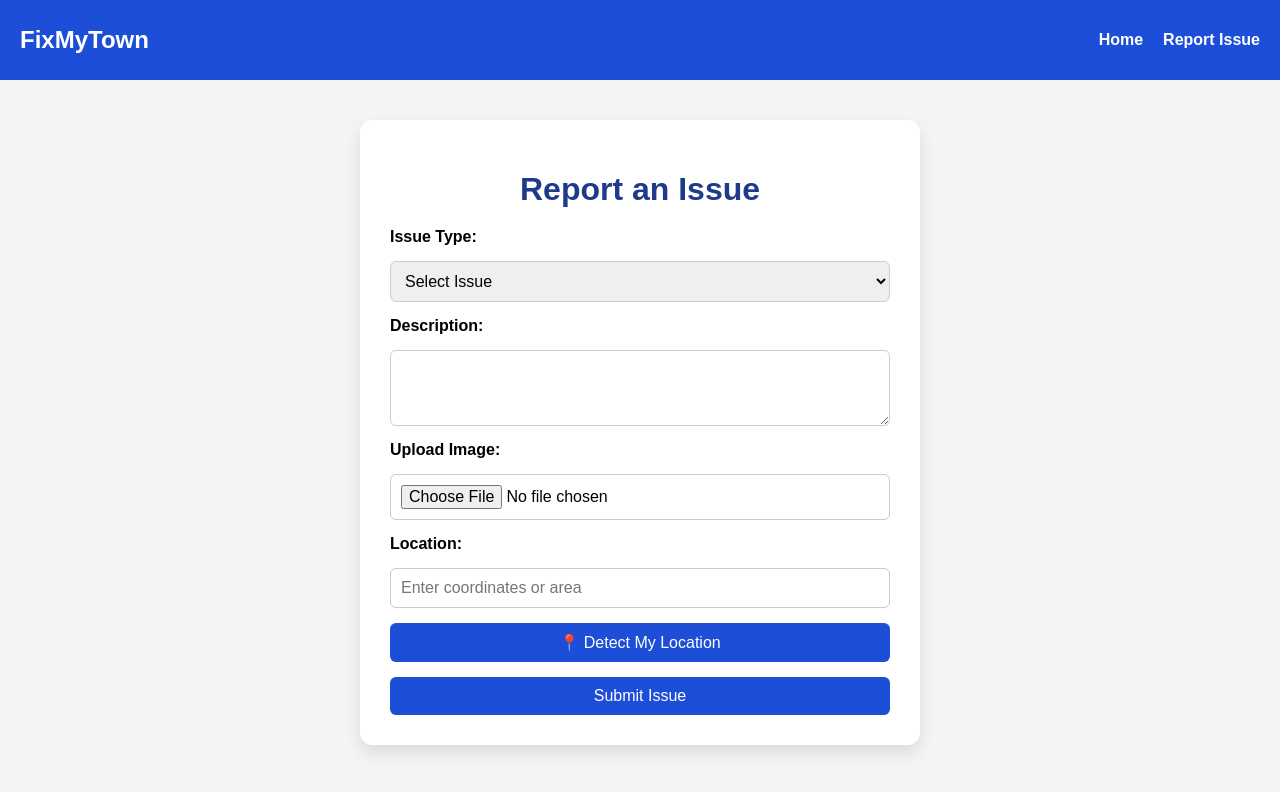
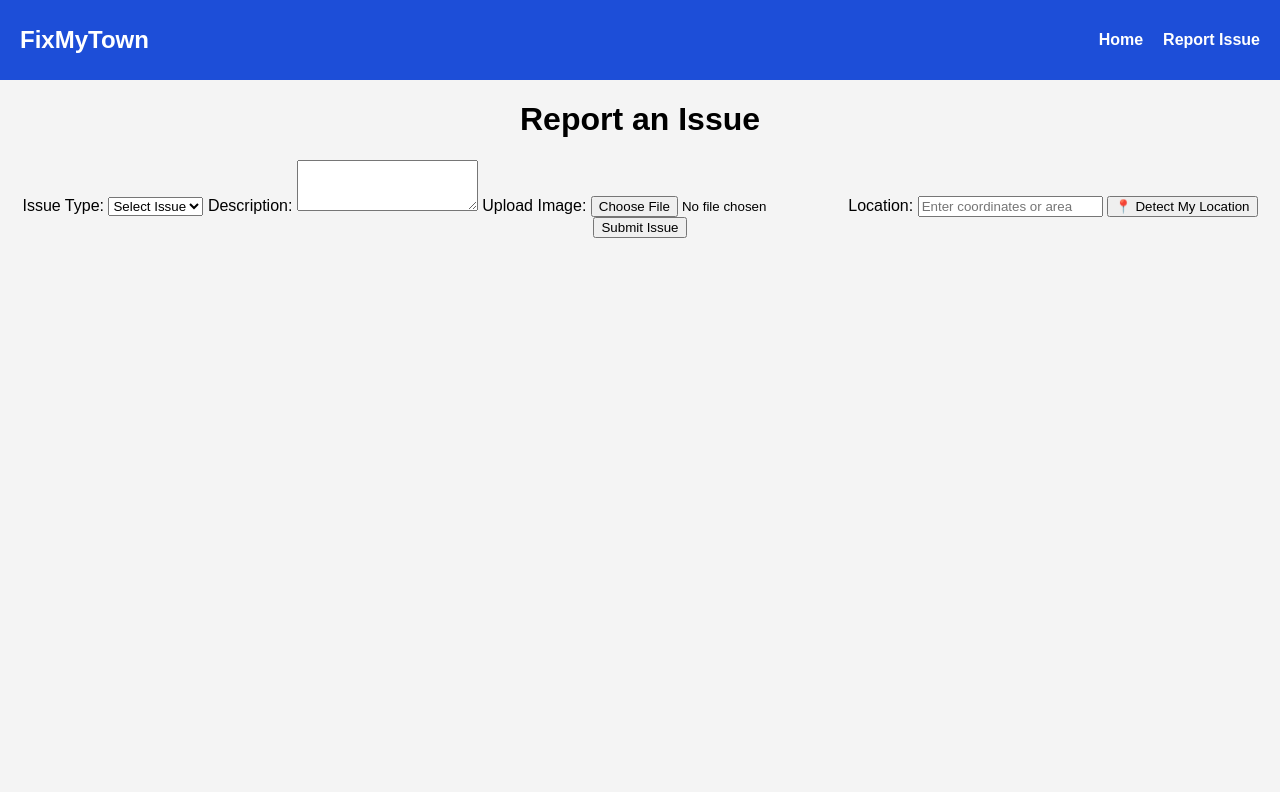
Before and after one commit to Sulakhshana/Local-Issues-Reporter, a plain HTML site: page docs/report.html in a window 1280 px wide. Drawn offline with Linux system fonts and the light colour scheme.

Commit message:
Update style.css

```diff
--- a/docs/style.css
+++ b/docs/style.css
@@ -47,19 +47,33 @@ body {
   background: linear-gradient(135deg, #3b82f6, #9333ea);
 }
 
-/* Glassmorphic Title */
+/* Glassmorphic Title with Typing Animation */
 .site-title {
-    font-size: 4rem;
-    font-weight: bold;
+  font-size: 5rem;
+  font-weight: 900;
   color: white;
   text-align: center;
-    padding: 20px;
   background: rgba(255, 255, 255, 0.1);
   backdrop-filter: blur(10px);
   -webkit-backdrop-filter: blur(10px);
-    border-radius: 10px;
-    padding: 20px 40px;
+  border-radius: 15px;
+  padding: 30px 50px;
   display: inline-block;
+  letter-spacing: 2px;
+  white-space: nowrap;
+  overflow: hidden;
+  border-right: 3px solid rgba(255,255,255,0.75); /* Blinking cursor */
+  animation: blink-caret 1s step-end infinite;
+}
+
+/* Optional blinking cursor animation */
+@keyframes blink-caret {
+  from, to {
+    border-color: transparent;
+  }
+  50% {
+    border-color: rgba(255,255,255,0.75);
+  }
 }
 
 /* Main Content */
@@ -83,60 +97,3 @@ h2 {
   font-size: 2rem;
   color: #1e3a8a;
 }
-
-/* -------- Report Form Styles -------- */
-.report-container {
-    max-width: 500px;
-    margin: 40px auto;
-    padding: 30px;
-    background: white;
-    border-radius: 12px;
-    box-shadow: 0 8px 16px rgba(0, 0, 0, 0.1);
-}
-
-.report-container h1 {
-    font-size: 2rem;
-    color: #1e3a8a;
-    margin-bottom: 20px;
-}
-
-#reportForm {
-    display: flex;
-    flex-direction: column;
-    gap: 15px;
-    text-align: left;
-}
-
-#reportForm label {
-    font-weight: bold;
-}
-
-#reportForm input,
-#reportForm select,
-#reportForm textarea,
-#reportForm button {
-    padding: 10px;
-    font-size: 1rem;
-    border: 1px solid #ccc;
-    border-radius: 6px;
-    width: 100%;
-    box-sizing: border-box;
-}
-
-/* Special case: textarea */
-#reportForm textarea {
-    resize: vertical;
-}
-
-/* Buttons */
-#reportForm button {
-    background-color: #1d4ed8;
-    color: white;
-    border: none;
-    cursor: pointer;
-    transition: background-color 0.2s ease;
-}
-
-#reportForm button:hover {
-    background-color: #2563eb;
-}
```
Lines whose indentation alone changed are shown as unchanged.
